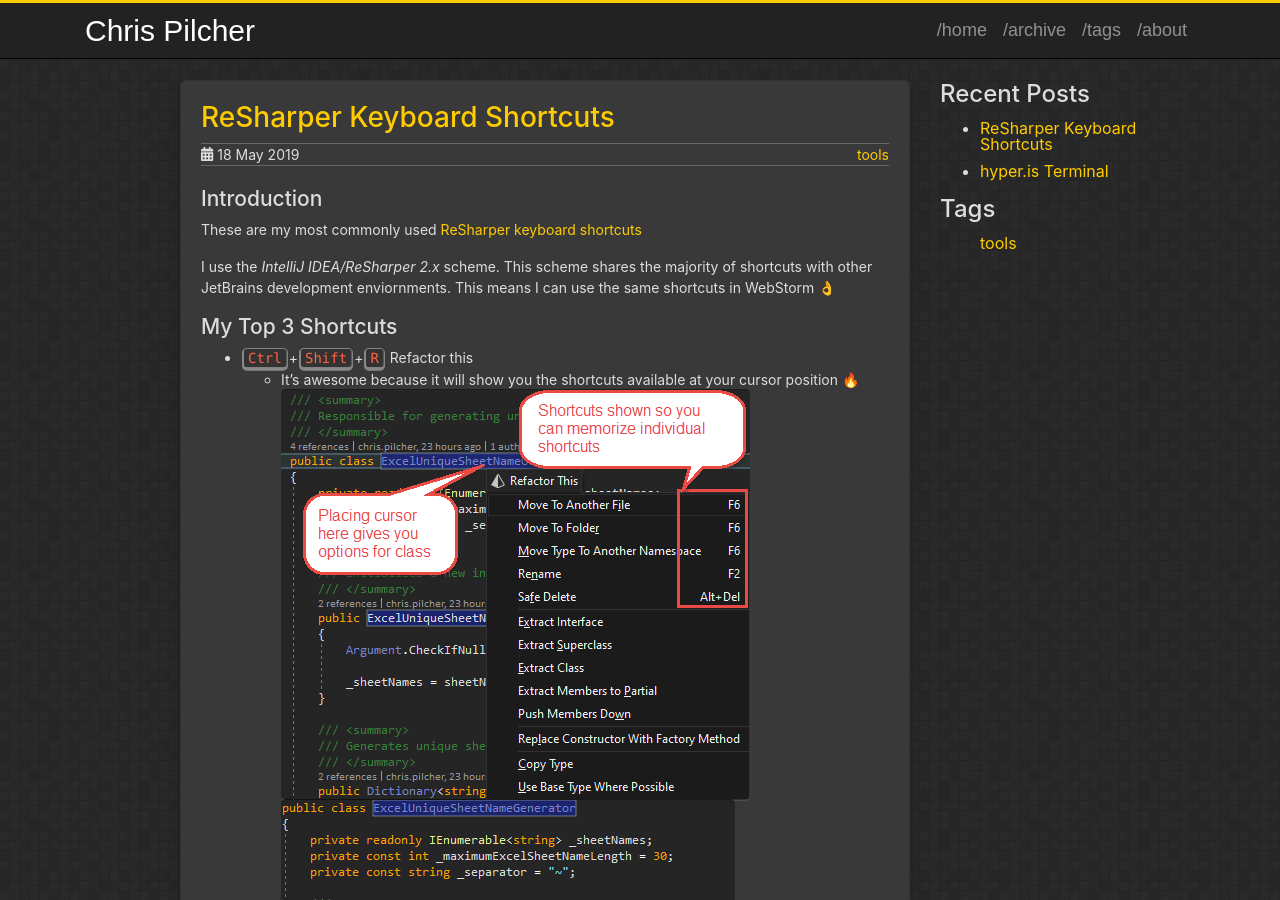
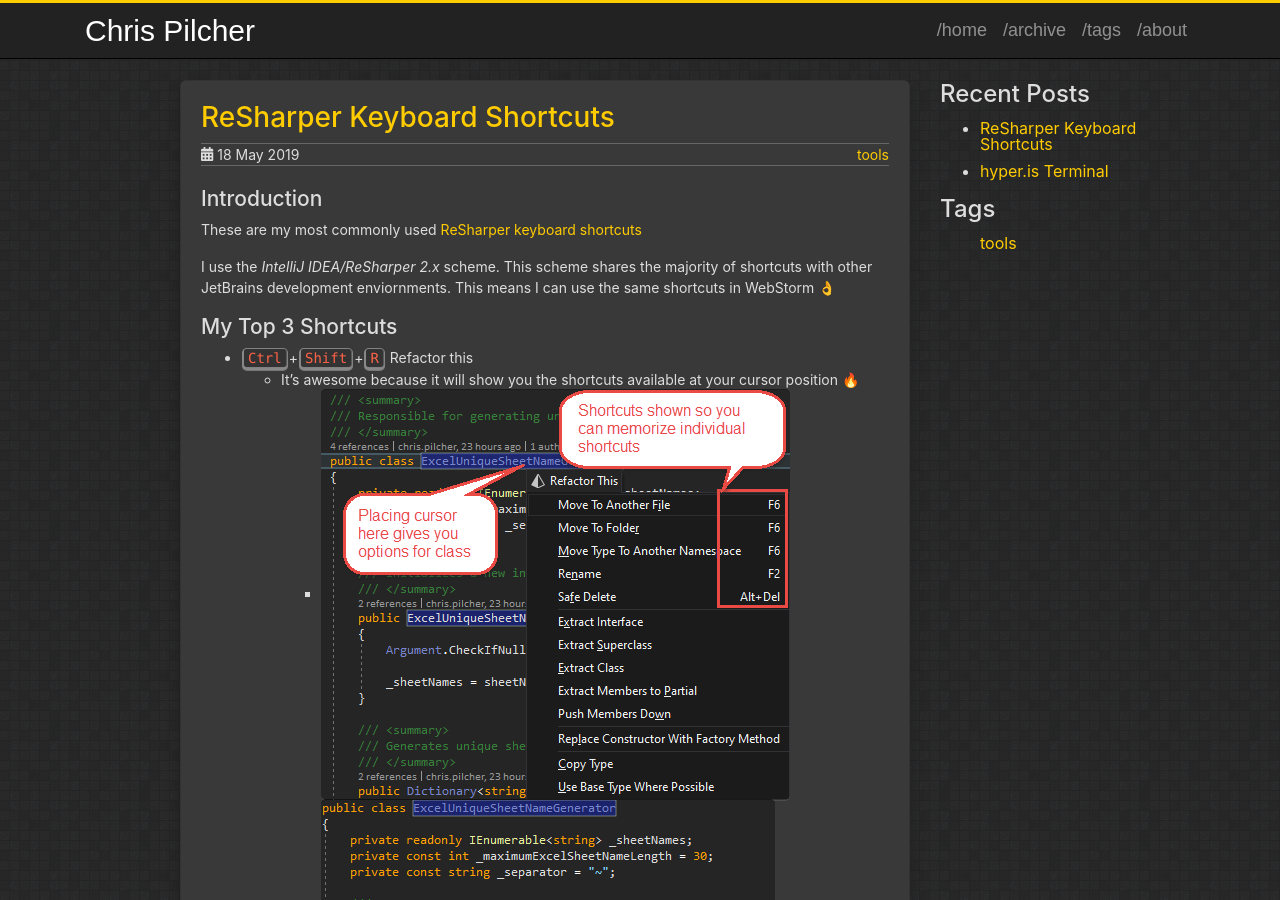
Before and after one commit to chris-pilcher/chris-pilcher.github.io, a Jekyll site: the page built from _posts/2019-05-18-resharper-shortcuts.md, in a window 1280 px wide and 900 px high. Built offline with Jekyll 4.4.1, drawn with Linux system fonts in a browser that asks for light colours.

Commit message:
Update 2019-05-18-resharper-shortcuts.md

```diff
--- a/_posts/2019-05-18-resharper-shortcuts.md
+++ b/_posts/2019-05-18-resharper-shortcuts.md
@@ -16,7 +16,9 @@
 ## My Top 3 Shortcuts
 
 * `Ctrl`{: .key}+`Shift`{:.key}+`R`{:.key} Refactor this
-  * It's awesome because it will show you the shortcuts available at your cursor position 🔥 ![img]({{ '/assets/images/resharper-refactor-this-class.png' | relative_url }}) ![img]({{ '/assets/images/resharper-refactor-this-constructor.png' | relative_url }})
+  * It's awesome because it will show you the shortcuts available at your cursor position 🔥
+    * ![img]({{ '/assets/images/resharper-refactor-this-class.png' | relative_url }})
+    * ![img]({{ '/assets/images/resharper-refactor-this-constructor.png' | relative_url }})
 * `Alt`{: .key}+`Enter`{:.key} Quick fixes / context actions
 * `Ctrl`{: .key}+`N`{:.key} Search / go to everything
   * You can use camel humps for searching. ![img]({{ '/assets/images/resharper-camel-humps-search.png' | relative_url }})
```
